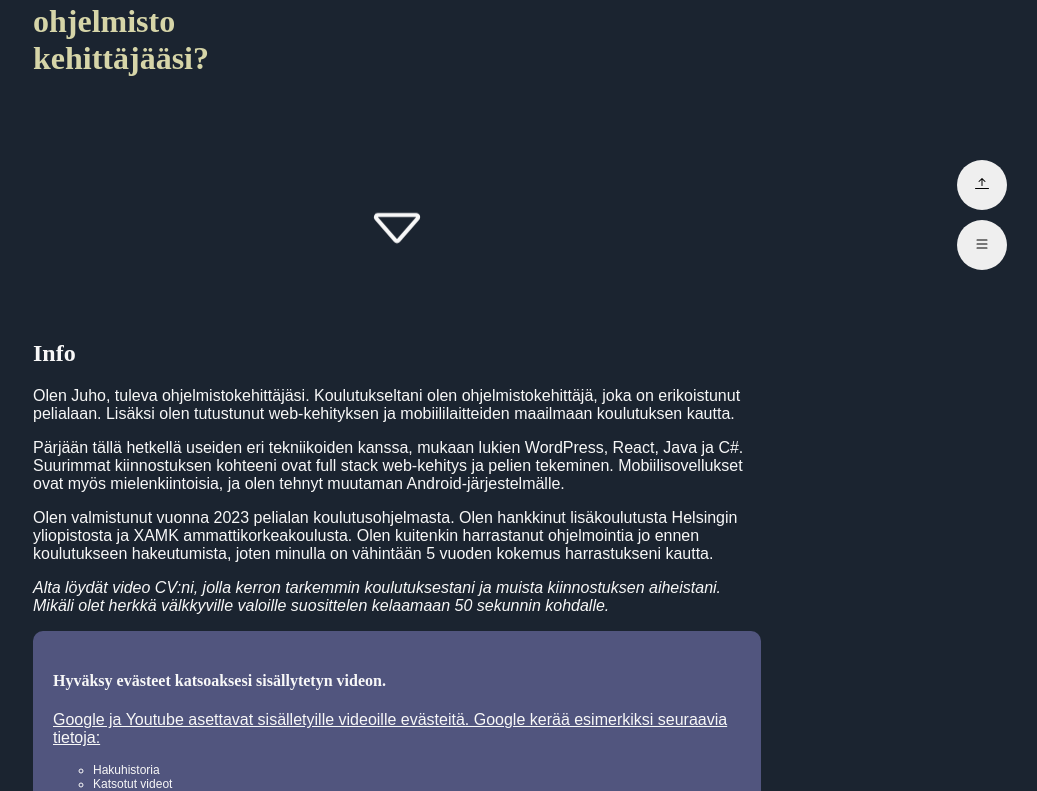
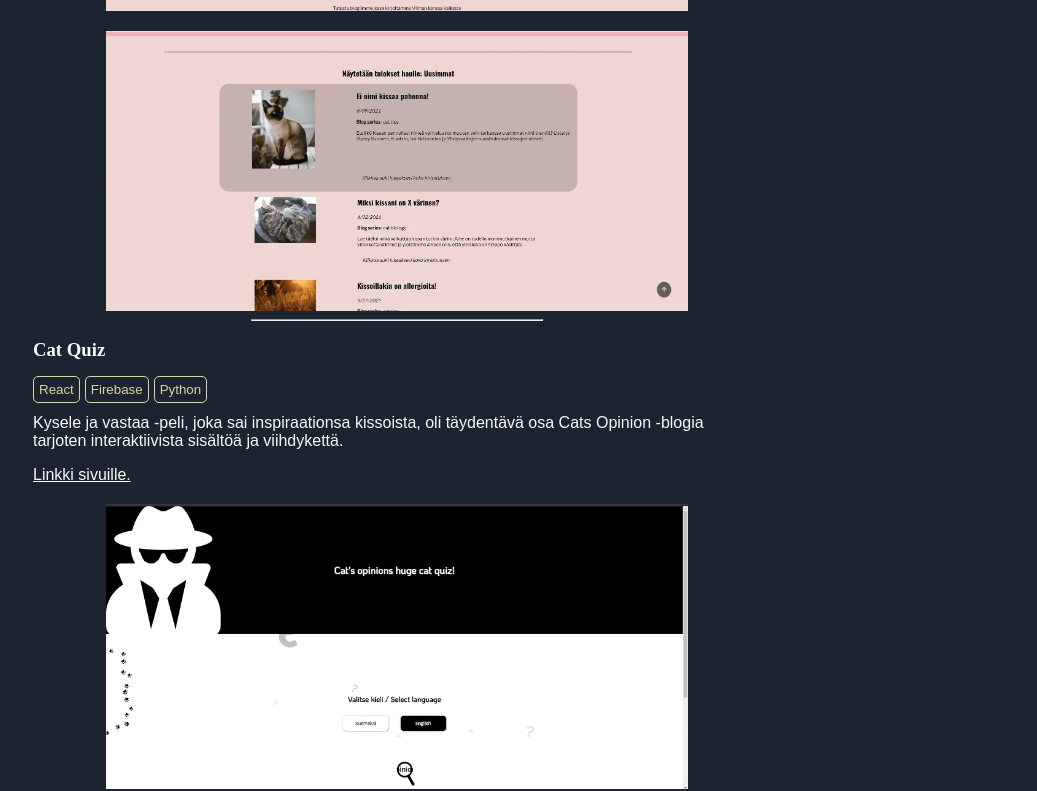
Before and after one commit to linre-90/personalsite, a React (Create React App) app: page /yhteys in a window 1280 px wide. Shown: the part 500-1291 px from the top of the page, without its empty margins (243-1280 px from the left). Built offline with nearby package versions, Linux system fonts and the light colour scheme; a web font is replaced by a local one.

Commit message:
seperated home page

```diff
--- a/src/App.tsx
+++ b/src/App.tsx
@@ -5,6 +5,8 @@ import Nav from "./components/nav";
 import BacktoTopButton from "./components/backToTop";
 import PortfolioItem from "./components/portfolioItem";
 import VideoComponent from "./components/videoComponent";
+import { Routes, Route, Link } from "react-router-dom";
+
 // Image imports
 import catsopinionblog from "./images/catsopinion-blog.webp";
 import catsopinionthumb from "./images/catsopinion-thumbnail.webp";
@@ -22,6 +24,7 @@ import kirjastowhole from "./images/whole.webp";
 import ray from "./images/thumbnail.webp";
 import rayhall from "./images/hallway.webp";
 import rayfireplace from "./images/fireplace.webp";
+import HomePage from "./Pages/home";
 
 function App() {
   const infoRef = useRef<HTMLDivElement>(null);
@@ -32,56 +35,22 @@ function App() {
   const acceptGoogleCookies = (): void => setVideoCookie(true);
 
   return (
-    <div className="container">
-      {/* Nav and back to top buttons */}
-      <Nav
-        items={[
-          { id: "Info", target: infoRef },
-          { id: "Portfolio", target: portfolioRef },
-          { id: "Yhteys", target: contactRef },
-        ]}
-      ></Nav>
-      <BacktoTopButton></BacktoTopButton>
-
-      {/** Headline section */}
-      <Headline></Headline>
-
-      {/** Content section */}
-      <div className="content">
-        <div id="info" ref={infoRef}></div>
-        <h2>Info</h2>
-        <p>
-          Olen Juho, tuleva ohjelmistokehittäjäsi. Koulutukseltani olen
-          ohjelmistokehittäjä, joka on erikoistunut pelialaan. Lisäksi olen
-          tutustunut web-kehityksen ja mobiililaitteiden maailmaan koulutuksen
-          kautta.
-        </p>
-        <p>
-          Pärjään tällä hetkellä useiden eri tekniikoiden kanssa, mukaan lukien
-          WordPress, React, Java ja C#. Suurimmat kiinnostuksen kohteeni ovat
-          full stack web-kehitys ja pelien tekeminen. Mobiilisovellukset ovat
-          myös mielenkiintoisia, ja olen tehnyt muutaman Android-järjestelmälle.
-        </p>
-        <p>
-          Olen valmistunut vuonna 2023 pelialan koulutusohjelmasta. Olen
-          hankkinut lisäkoulutusta Helsingin yliopistosta ja XAMK
-          ammattikorkeakoulusta. Olen kuitenkin harrastanut ohjelmointia jo
-          ennen koulutukseen hakeutumista, joten minulla on vähintään 5 vuoden
-          kokemus harrastukseni kautta.
-        </p>
-        <p>
-          <i>
-            Alta löydät video CV:ni, jolla kerron tarkemmin koulutuksestani ja
-            muista kiinnostuksen aiheistani. Mikäli olet herkkä välkkyville
-            valoille suosittelen kelaamaan 50 sekunnin kohdalle.
-          </i>
-        </p>
-        <VideoComponent
-          videoURL="https://www.youtube-nocookie.com/embed/1d8ALlXSVBY"
-          videoCookiesOk={videoCookie}
-          acceptFunction={acceptGoogleCookies}
-        />
-
+    <>
+      <Routes>
+        <Route
+          path="/"
+          element={
+            <HomePage
+              videoCookie={videoCookie}
+              videoCookieAcceptFn={acceptGoogleCookies}
+            />
+          }
+        ></Route>
+        <Route path="/portfolio"></Route>
+        <Route path="/yhteys"></Route>
+        <Route path="*"></Route>
+      </Routes>
+      <div className="container">
         <hr></hr>
         <div id="portfolio" ref={portfolioRef}></div>
         <h2>Portfolio</h2>
@@ -241,7 +210,7 @@ function App() {
           </li>
         </ul>
       </div>
-    </div>
+    </>
   );
 }
 
--- /dev/null
+++ b/src/Pages/home.tsx
@@ -0,0 +1,60 @@
+import React, { ReactElement } from "react";
+import Headline from "../components/headline";
+import "../style.css";
+import VideoComponent from "../components/videoComponent";
+import PageBase from "../components/pageBase";
+
+interface HomePageProps {
+  videoCookie: boolean;
+  videoCookieAcceptFn: Function;
+}
+
+/**
+ * Renders home page layout
+ */
+const HomePage = ({
+  videoCookie,
+  videoCookieAcceptFn,
+}: HomePageProps): ReactElement => {
+  return (
+    <PageBase>
+      <Headline></Headline>
+      <div className="content">
+        <h2>Info</h2>
+        <p>
+          Olen Juho, tuleva ohjelmistokehittäjäsi. Koulutukseltani olen
+          ohjelmistokehittäjä, joka on erikoistunut pelialaan. Lisäksi olen
+          tutustunut web-kehityksen ja mobiililaitteiden maailmaan koulutuksen
+          kautta.
+        </p>
+        <p>
+          Pärjään tällä hetkellä useiden eri tekniikoiden kanssa, mukaan lukien
+          WordPress, React, Java ja C#. Suurimmat kiinnostuksen kohteeni ovat
+          full stack web-kehitys ja pelien tekeminen. Mobiilisovellukset ovat
+          myös mielenkiintoisia, ja olen tehnyt muutaman Android-järjestelmälle.
+        </p>
+        <p>
+          Olen valmistunut vuonna 2023 pelialan koulutusohjelmasta. Olen
+          hankkinut lisäkoulutusta Helsingin yliopistosta ja XAMK
+          ammattikorkeakoulusta. Olen kuitenkin harrastanut ohjelmointia jo
+          ennen koulutukseen hakeutumista, joten minulla on vähintään 5 vuoden
+          kokemus harrastukseni kautta.
+        </p>
+        <p>
+          <i>
+            Alta löydät video CV:ni, jolla kerron tarkemmin koulutuksestani ja
+            muista kiinnostuksen aiheistani. Mikäli olet herkkä välkkyville
+            valoille suosittelen kelaamaan 50 sekunnin kohdalle.
+          </i>
+        </p>
+        <VideoComponent
+          videoURL="https://www.youtube-nocookie.com/embed/1d8ALlXSVBY"
+          videoCookiesOk={videoCookie}
+          acceptFunction={videoCookieAcceptFn}
+        />
+      </div>
+    </PageBase>
+  );
+};
+
+export default HomePage;
--- a/src/components/nav.tsx
+++ b/src/components/nav.tsx
@@ -1,14 +1,9 @@
-import React, {
-  ReactElement,
-  RefObject,
-  useState,
-  useEffect,
-  useRef,
-} from "react";
+import React, { ReactElement, useState, useEffect, useRef } from "react";
 import gsap from "gsap";
+import { Link } from "react-router-dom";
 
 interface NavpointProps {
-  target: RefObject<HTMLDivElement>;
+  address: string;
   id: string;
 }
 
@@ -56,20 +51,14 @@ const Nav = (props: { items: NavpointProps[] }): ReactElement => {
         <div>
           <h4 className="nav-header">Navigointi</h4>
           {props.items.map((element) => (
-            <button
+            <Link
               key={element.id}
               className="nav-btn"
-              type="button"
-              aria-label={`Vieritä ${element.id} kohdalle`}
-              onClick={() => {
-                element.target.current?.scrollIntoView({
-                  behavior: "smooth",
-                });
-                setActive(!active);
-              }}
+              aria-label={`Avaa sivu ${element.id}`}
+              to={element.address}
             >
               {element.id}
-            </button>
+            </Link>
           ))}
         </div>
         <div>
--- /dev/null
+++ b/src/components/pageBase.tsx
@@ -0,0 +1,32 @@
+import React, { ReactElement, Children, ReactFragment } from "react";
+import BacktoTopButton from "./backToTop";
+import Nav from "./nav";
+
+interface PageBaseProps {
+  children?:
+    | typeof Children
+    | (typeof Children)[]
+    | ReactElement
+    | ReactElement[]
+    | ReactFragment
+    | undefined;
+}
+
+const PageBase = ({ children }: PageBaseProps): ReactElement => {
+  return (
+    <div className="container">
+      {/* Nav and back to top buttons */}
+      <Nav
+        items={[
+          { id: "Etusivu", address: "/" },
+          { id: "Portfolio", address: "/portfolio" },
+          { id: "Yhteys", address: "/yhteys" },
+        ]}
+      ></Nav>
+      <BacktoTopButton></BacktoTopButton>
+      <>{children}</>
+    </div>
+  );
+};
+
+export default PageBase;
```
